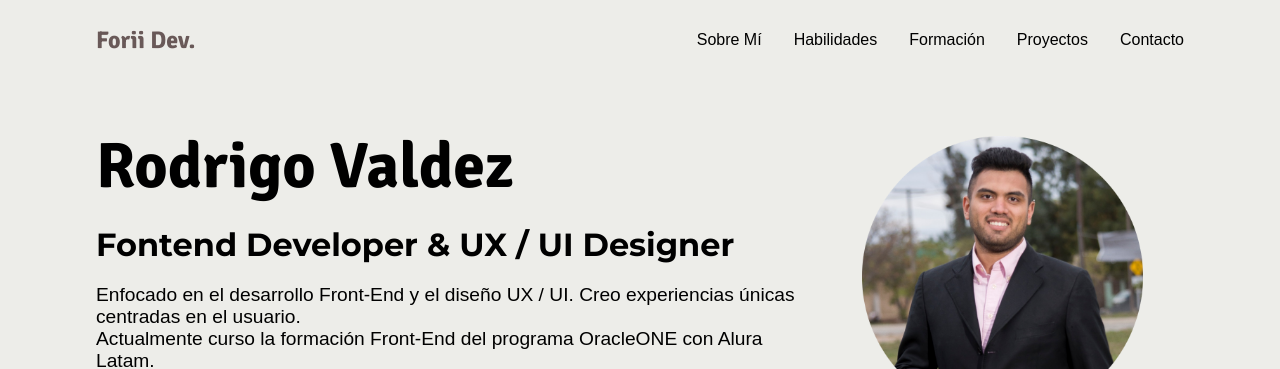
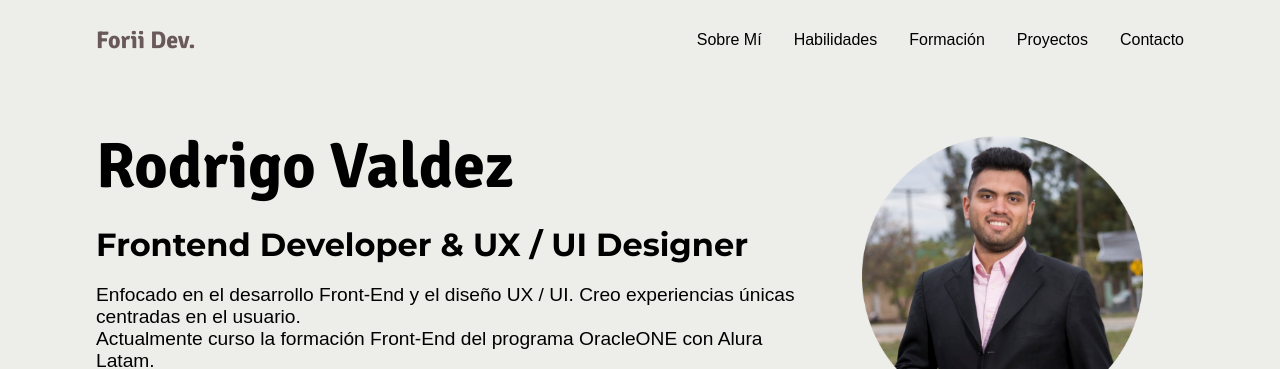
Before and after one commit to MrForii/Challenge-Portfolio-Oracle, a plain HTML site: page index.html in a window 1280 px wide. Shown: the top 369 px of the page. Drawn offline with nearby package versions, Linux system fonts and the light colour scheme; a web font is replaced by a local one.

Commit message:
correccion ortografia

```diff
--- a/index.html
+++ b/index.html
@@ -33,7 +33,7 @@
             <div class="content">
                 <div class="title">
                     <h1>Rodrigo Valdez</h1>
-                    <h3>Fontend Developer & UX / UI Designer</h3>
+                    <h3>Frontend Developer & UX / UI Designer</h3>
                     <p>
                     Enfocado en el desarrollo Front-End y el diseño UX / UI. Creo experiencias únicas centradas en el usuario.
                     <br>
```
